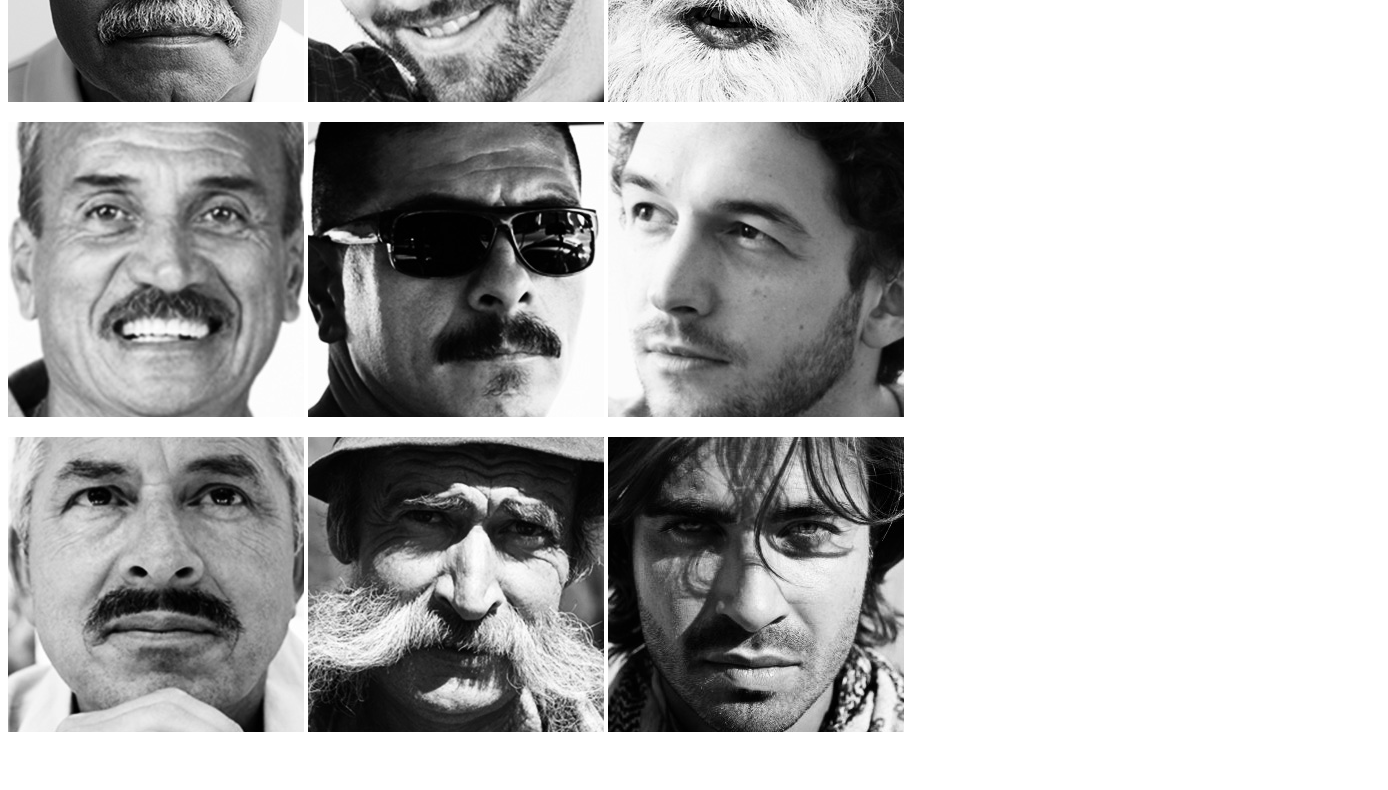
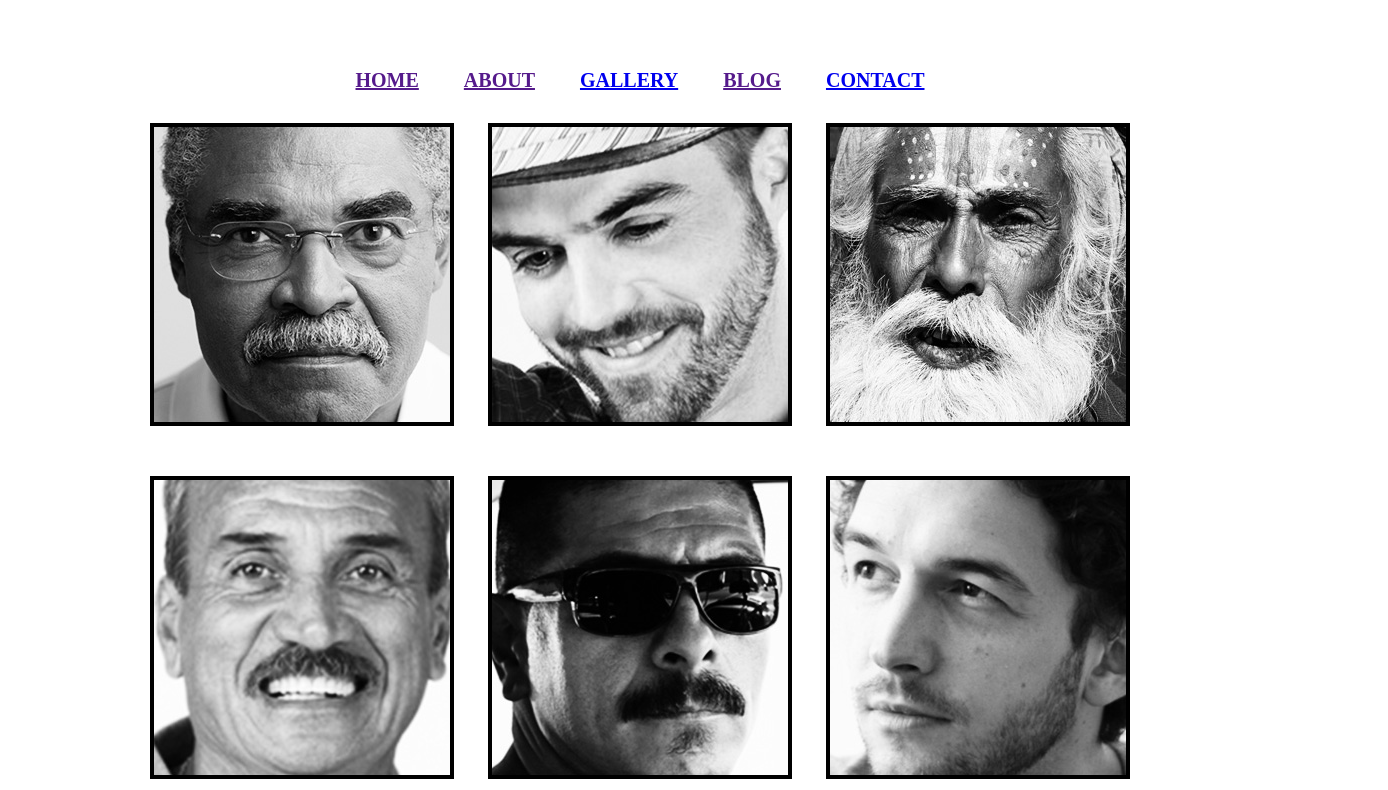
Before and after one commit to CMervy/110Weekly1, a plain HTML site: page gallery.html in a window 1280 px wide. Shown: the part 209-999 px from the top of the page, 1388 px wide, since content can reach past the window. Before the commit the page ends 961 px from the top, so only its background shows below. Drawn offline with Linux system fonts and the light colour scheme.

Commit message:
gallery finished

```diff
--- a/gallery.html
+++ b/gallery.html
@@ -4,22 +4,40 @@
     <meta charset="UTF-8">
     <meta name="viewport" content="width=device-width, initial-scale=1.0">
     <title>Document</title>
+    <link rel="stylesheet" href="style.css">
 </head>
 <body>
-    <p>
-        <img src="images/mustache1.jpg" alt="">
-        <img src="images/mustache2.jpg" alt="">
-        <img src="images/mustache3.jpg" alt="">
+    <div class="Header">
+    <img src="images/logo.jpg" alt="mustachio"><br>
+    <a href=""><strong>HOME</strong></a>
+    <a href=""><strong>ABOUT</strong></a>
+    <a href="gallery.html"><strong>GALLERY</strong></a>
+    <a href=""><strong>BLOG</strong></a>
+    <a href="contact.html"><strong>CONTACT</strong></a>
+    </div>
+    <div id="gallery">
+    <p id="toprow">
+        <img id="one"src="images/mustache1.jpg" alt="">
+        <img id="two"src="images/mustache2.jpg" alt="">
+        <img id="three"src="images/mustache3.jpg" alt="">
     </p>
-    <p>
-        <img src="images/mustache4.jpg" alt="">
-        <img src="images/mustache5.jpg" alt="">
-        <img src="images/mustache6.jpg" alt="">
+    <p id="middlerow">
+        <img id="four"src="images/mustache4.jpg" alt="">
+        <img id="five"src="images/mustache5.jpg" alt="">
+        <img id="six"src="images/mustache6.jpg" alt="">
     </p>
-    <p>
-        <img src="images/mustache7.jpg" alt="">
-        <img src="images/mustache8.jpg" alt="">
-        <img src="images/mustache9.jpg" alt="">
+    <p id="bottomrow">
+        <img id="seven" src="images/mustache7.jpg" alt="">
+        <img id="eight" src="images/mustache8.jpg" alt="">
+        <img id="nine" src="images/mustache9.jpg" alt="">
     </p>
+    </div>
+     <div class="footer">
+        <a id="twitter" href="https://x.com/"><img src="images/icons/icon-twitter.jpg" alt=""></a>
+        <a id="facebook" href="https://www.facebook.com/"><img src="images/icons/icon-facebook.jpg" alt=""></a>
+        <a id="google+" href="https://en.wikipedia.org/wiki/Google%2B"><img src="images/icons/icon-googleplus-hover.jpg" alt=""></a>
+        <a id="pinterest" href="https://www.pinterest.com/"><img src="images/icons/icon-pinterest.jpg" alt=""></a>
+        <p>2023 by Mustachio. All Rights Reserved.</p>
+    </div>
 </body>
 </html>
--- a/style.css
+++ b/style.css
@@ -107,3 +107,56 @@ left: 1000px;
 .footer a{
     margin: 10px;
 }
+.footer p{
+    position: absolute;
+    top: 50px;
+    font-size: 30px;
+    left: 100px;
+}
+
+#toprow{
+    text-align: center;
+
+}
+#middlerow{
+    text-align: center;
+}
+#bottomrow{
+    text-align: center;
+}
+#one{
+    margin: 15px;
+    border: black solid 4px;
+}
+#seven{
+    margin: 15px;
+    border: black solid 4px;
+}
+#two{
+    margin: 15px;
+    border: black solid 4px;
+}
+#three{
+    margin: 15px;
+    border: black solid 4px;
+}
+#four{
+    margin: 15px;
+    border: black solid 4px;
+}
+#five{
+    margin: 15px;
+    border: black solid 4px;
+}
+#six{
+    margin: 15px;
+    border: black solid 4px;
+}
+#eight{
+    margin: 15px;
+    border: black solid 4px;
+}
+#nine{
+    margin: 15px;
+    border: black solid 4px;
+}
```
Also changed, not shown: index.html (+3 -3 lines).
